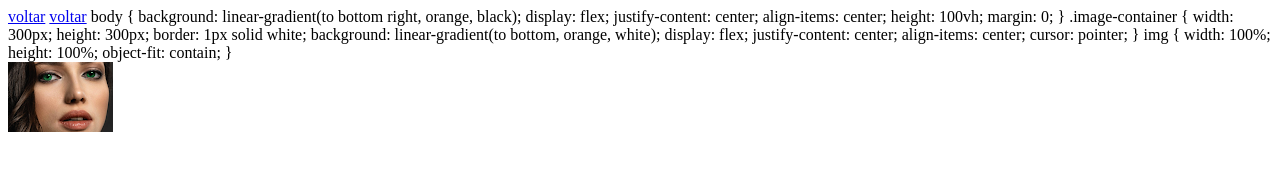
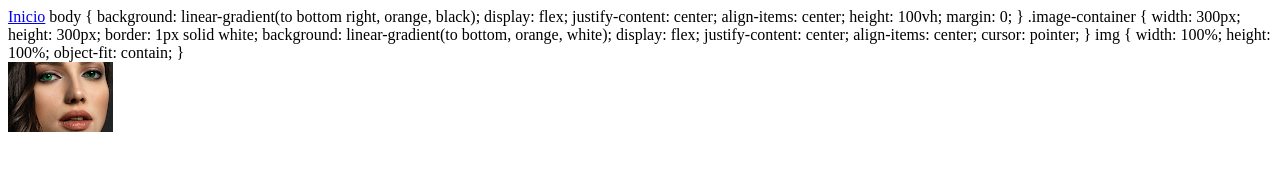
Before and after one commit to gustavopado/desafio-rob, a plain HTML site: page shampo copy.html in a window 1280 px wide. Drawn offline with Linux system fonts and the light colour scheme.

Commit message:
Update shampo copy.html

```diff
--- a/shampo copy.html
+++ b/shampo copy.html
@@ -4,8 +4,7 @@
 <head>
     <title>Troca de Imagem com Degradê</title>
        <a href="https://gustavopado.github.io/teste/" class="btn btn-info link-a-1">
-             <a href="https://github.com/gustavopado/Principal" class="btn btn-info link-a-1">voltar</a>
-                  <a href="https://gustavopado.github.io/teste/" class="btn btn-info link-a-1">voltar</a></a>
+               <a href="https://gustavopado.github.io/Principal/" class="btn btn-info link-a-1">Inicio</a>
         body {
             background: linear-gradient(to bottom right, orange, black);
             display: flex;
```
